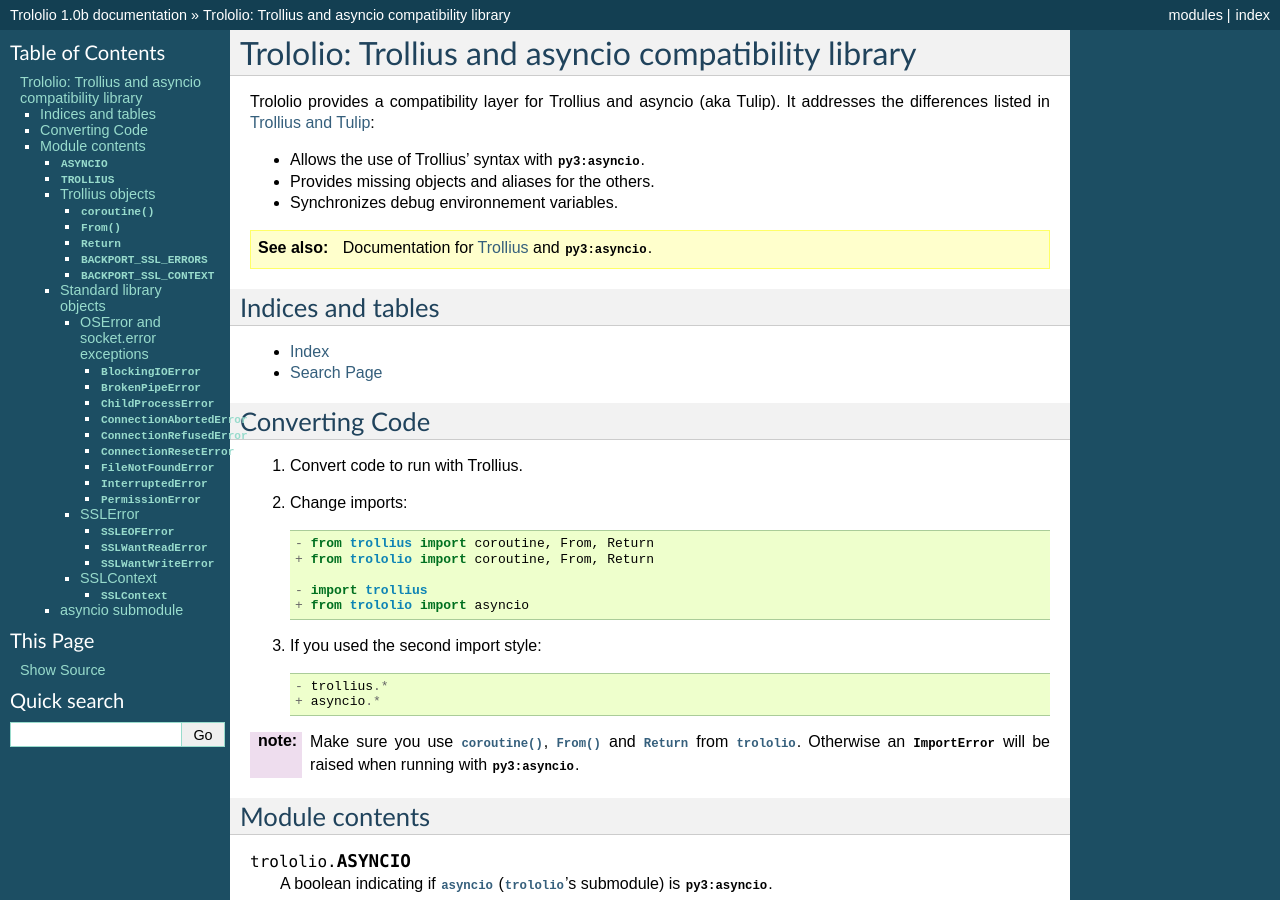
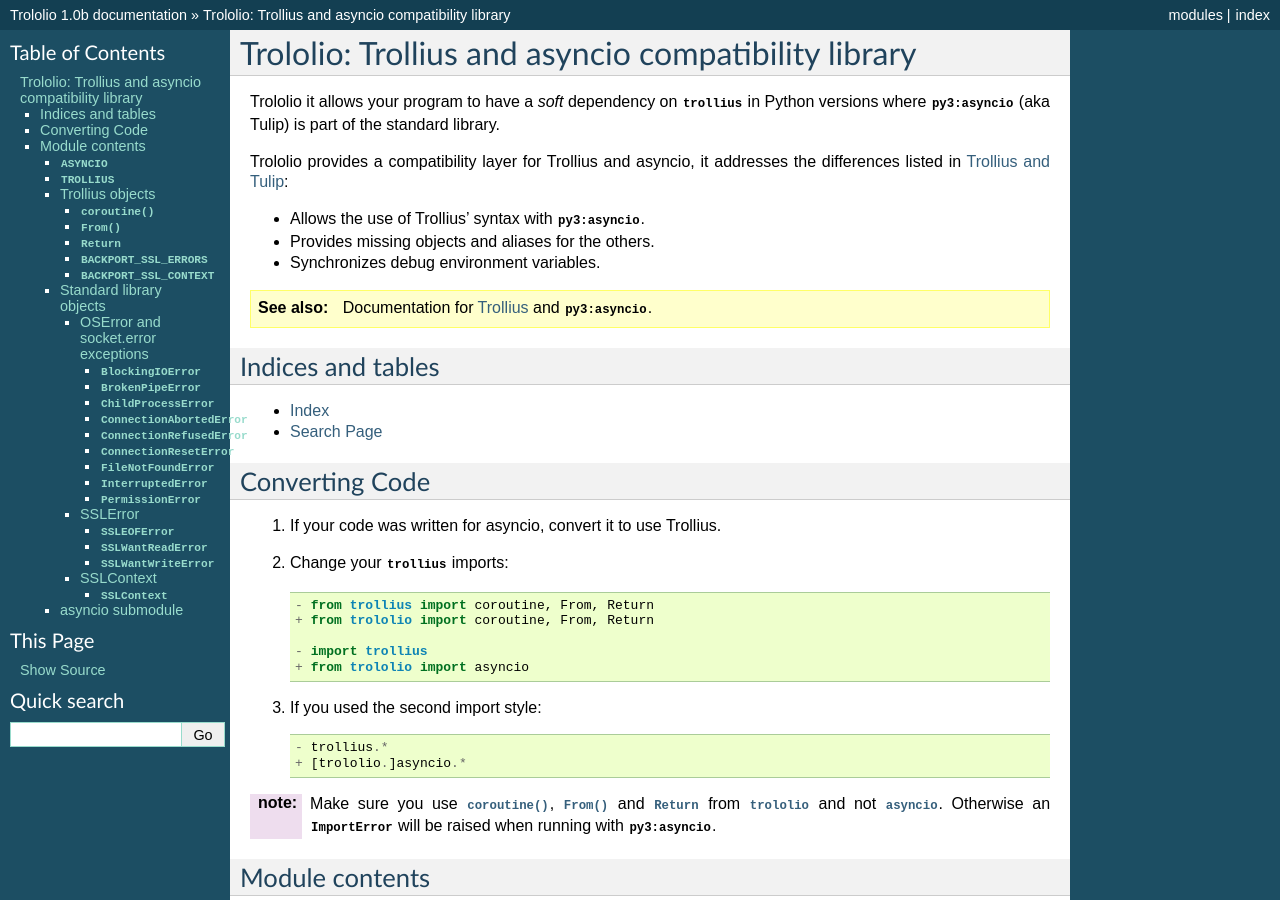
Before and after one commit to ThinkChaos/Trololio, a Sphinx documentation site: the page built from docs/index.rst, in a window 1280 px wide and 900 px high. Built offline with Sphinx 7.4.7, drawn with Linux system fonts in a browser that asks for light colours.

Commit message:
Update docs
Explain why trololio is useful. And a couple of other changes.

```diff
--- a/docs/index.rst
+++ b/docs/index.rst
@@ -5,13 +5,17 @@ Trololio: Trollius and asyncio compatibility library
 .. module:: trololio
    :synopsis: Trollius and asyncio compatibility
 
-Trololio provides a compatibility layer for Trollius and asyncio (aka Tulip).
-It addresses the differences listed in `Trollius and Tulip
+Trololio it allows your program to have a *soft* dependency on :mod:`trollius`
+in Python versions where :mod:`py3:asyncio` (aka Tulip) is part of the standard
+library.
+
+Trololio provides a compatibility layer for Trollius and asyncio, it addresses
+the differences listed in `Trollius and Tulip
 <http://trollius.readthedocs.org/asyncio.html>`_:
 
 * Allows the use of Trollius' syntax with :mod:`py3:asyncio`.
 * Provides missing objects and aliases for the others.
-* Synchronizes debug environnement variables.
+* Synchronizes debug environment variables.
 
 .. seealso::
 
@@ -33,8 +37,9 @@ Indices and tables
 Converting Code
 ***************
 
-1. Convert code to run with Trollius.
-2. Change imports::
+1. If your code was written for asyncio, convert it to use Trollius.
+
+2. Change your :mod:`trollius` imports::
 
     - from trollius import coroutine, From, Return
     + from trololio import coroutine, From, Return
@@ -45,12 +50,12 @@ Converting Code
 3. If you used the second import style::
 
     - trollius.*
-    + asyncio.*
+    + [trololio.]asyncio.*
 
 
 :note: Make sure you use :func:`coroutine`, :func:`From` and :exc:`Return` from
-       :mod:`trololio`. Otherwise an :exc:`ImportError` will be raised when running
-       with :mod:`py3:asyncio`.
+       :mod:`trololio` and not :mod:`asyncio`. Otherwise an :exc:`ImportError`
+       will be raised when running with :mod:`py3:asyncio`.
 
 
 
```
